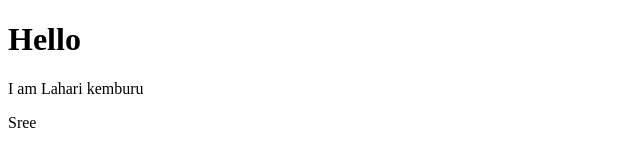
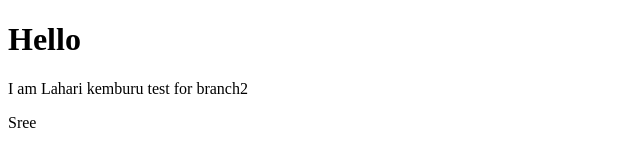
Before and after one commit to LahariKemburu/demo, a plain HTML site: page index.html in a window 1280 px wide. Shown: the whole page, without its empty margins (0-640 px from the left). Drawn offline with Linux system fonts and the light colour scheme.

Commit message:
added branch

```diff
--- a/index.html
+++ b/index.html
@@ -7,7 +7,7 @@
 </head>
 <body>
     <h1>Hello</h1>
-    <p>I am Lahari kemburu</p>
+    <p>I am Lahari kemburu test for branch2 </p>
     <p>Sree</p>
 </body>
 </html>
```
